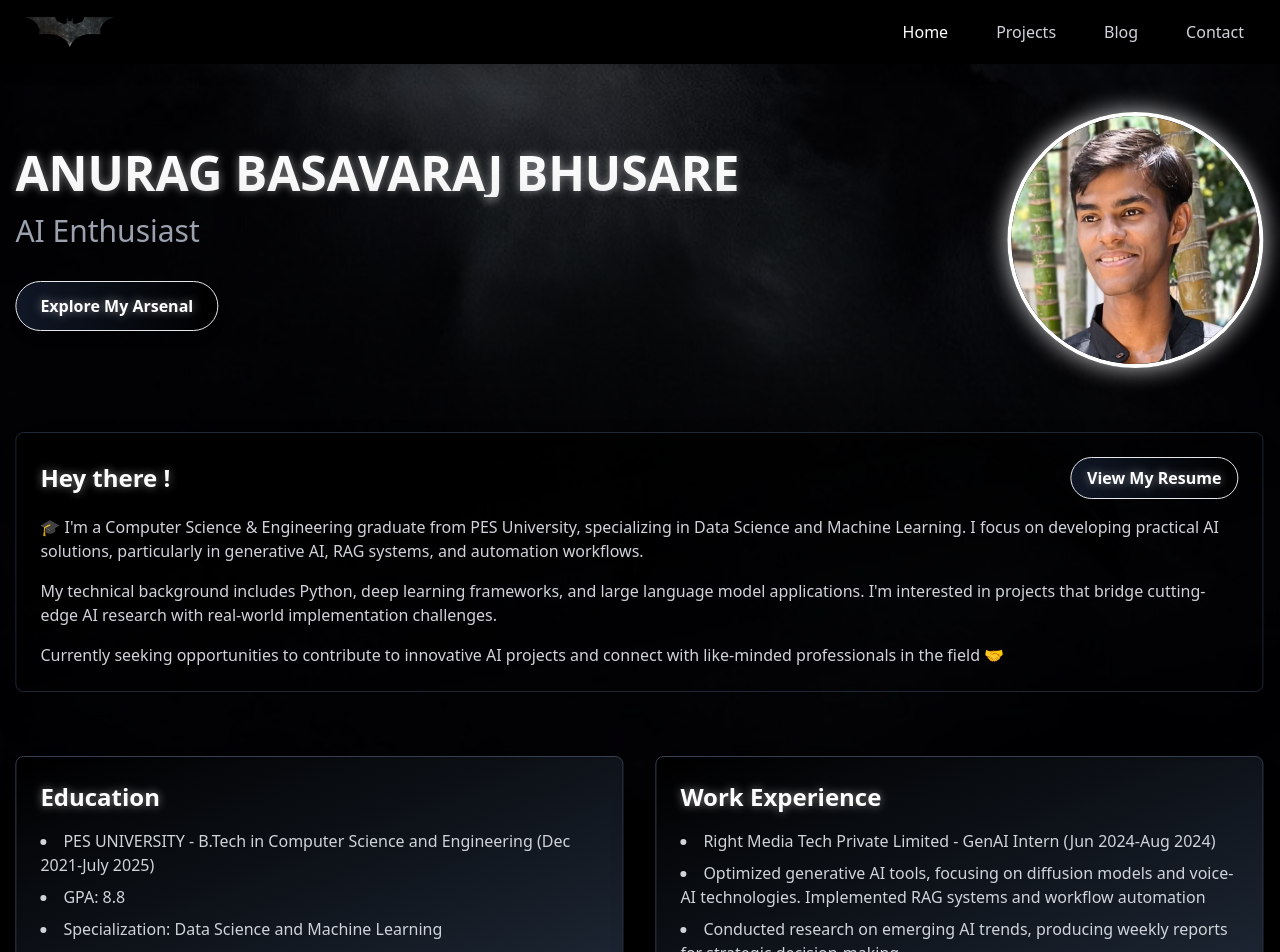
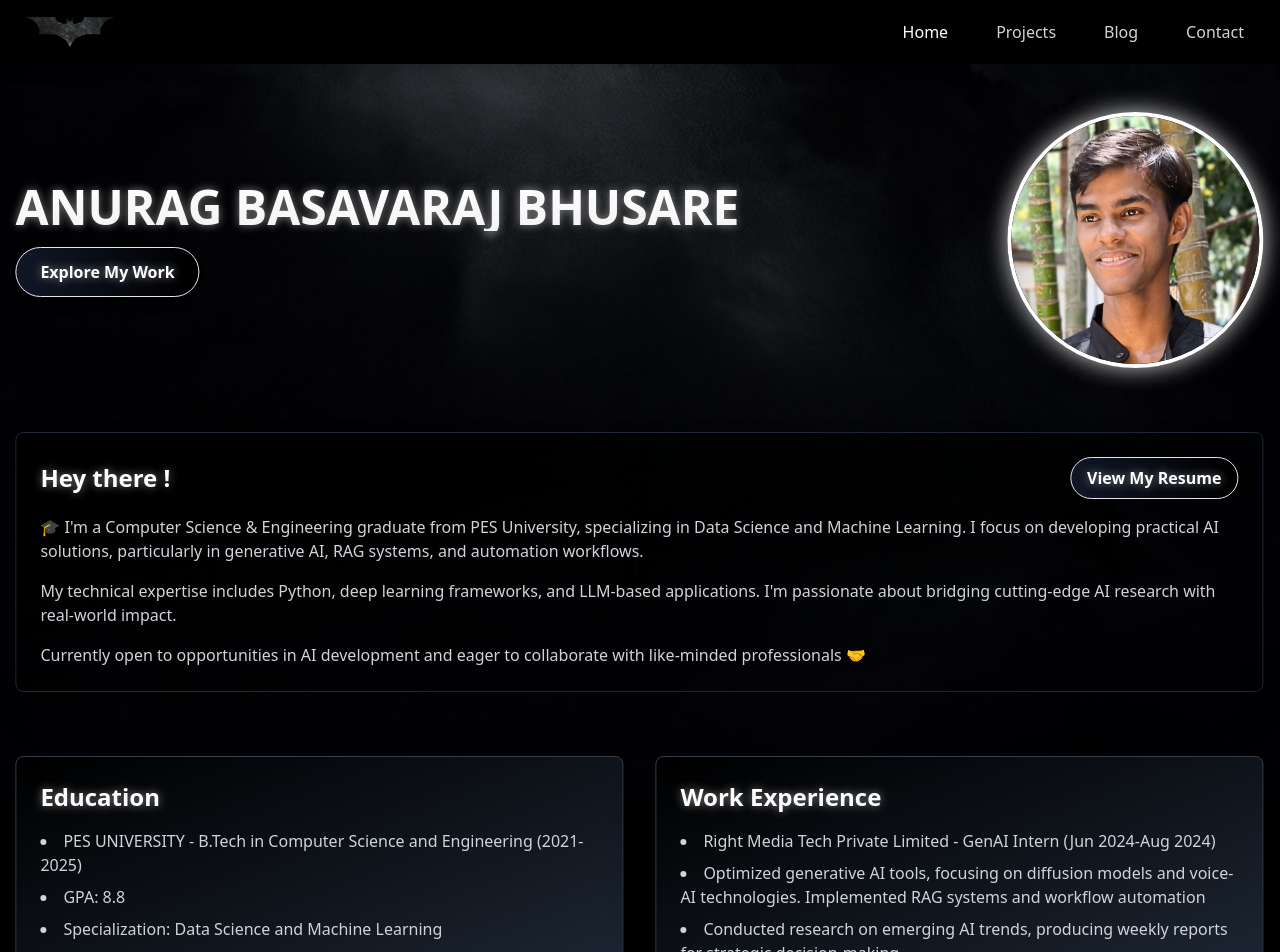
Before and after one commit to anurag442003/AIportfolio, a React (Vite) app: page / in a window 1280 px wide. Shown: the top 952 px of the page. Built offline with nearby package versions, Linux system fonts and the light colour scheme.

Commit message:
update summary

```diff
--- a/src/pages/Home.jsx
+++ b/src/pages/Home.jsx
@@ -81,7 +81,7 @@ export default function Home() {
     {
       title: "Education",
       items: [
-        "PES UNIVERSITY - B.Tech in Computer Science and Engineering (Dec 2021-July 2025)",
+        "PES UNIVERSITY - B.Tech in Computer Science and Engineering (2021-2025)",
         "GPA: 8.8",
         "Specialization: Data Science and Machine Learning",]
 
@@ -137,9 +137,6 @@ export default function Home() {
               }}>
             <TextScramble text="ANURAG BASAVARAJ BHUSARE" />
           </h1>
-          <p className="text-xl md:text-3xl text-gray-400 mb-8">
-            <TypingEffect text="AI Enthusiast"/>
-          </p>
           <motion.div
             whileHover={{ scale: 1.03 }}
             whileTap={{ scale: 0.97 }}
@@ -149,7 +146,7 @@ export default function Home() {
               className="bg-gradient-to-r from-gray-900 to-black text-white font-bold py-3 px-6 rounded-full transition duration-300 inline-block shadow-lg hover:shadow-xl border border-white-500"
               style={{ textShadow: '0 0 10px rgba(255,255,255,0.5)' }}
             >
-              Explore My Arsenal
+              Explore My Work
             </Link>
           </motion.div>
         </div>
@@ -198,11 +195,10 @@ export default function Home() {
           🎓 I'm a Computer Science & Engineering graduate from PES University, specializing in Data Science and Machine Learning. I focus on developing practical AI solutions, particularly in generative AI, RAG systems, and automation workflows.
         </p>
         <p className="text-gray-300 mb-4">
-          My technical background includes Python, deep learning frameworks, and large language model applications. I'm interested in projects that bridge cutting-edge AI research with real-world implementation challenges.
+          My technical expertise includes Python, deep learning frameworks, and LLM-based applications. I'm passionate about bridging cutting-edge AI research with real-world impact.
         </p>
         <p className="text-gray-300">
-          Currently seeking opportunities to contribute to innovative AI projects and connect with like-minded professionals in the field 🤝
-        </p>
+          Currently open to opportunities in AI development and eager to collaborate with like-minded professionals 🤝        </p>
       </motion.div>
 
       <div className="grid grid-cols-1 md:grid-cols-2 gap-8">
```
